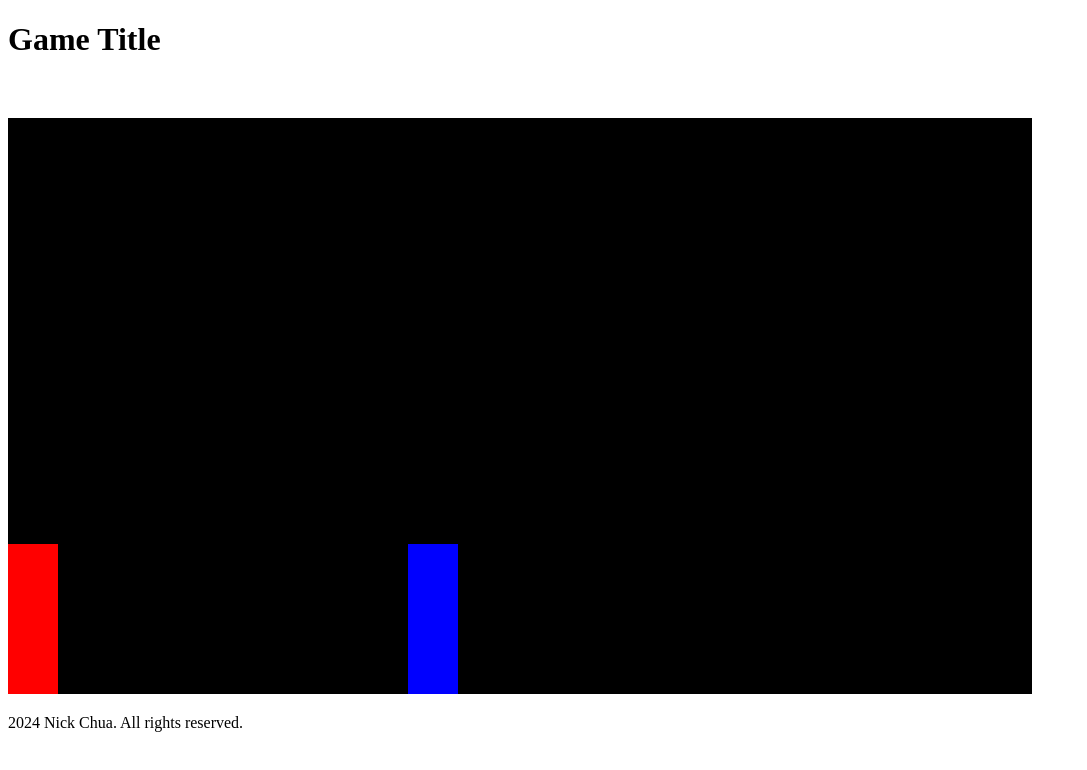
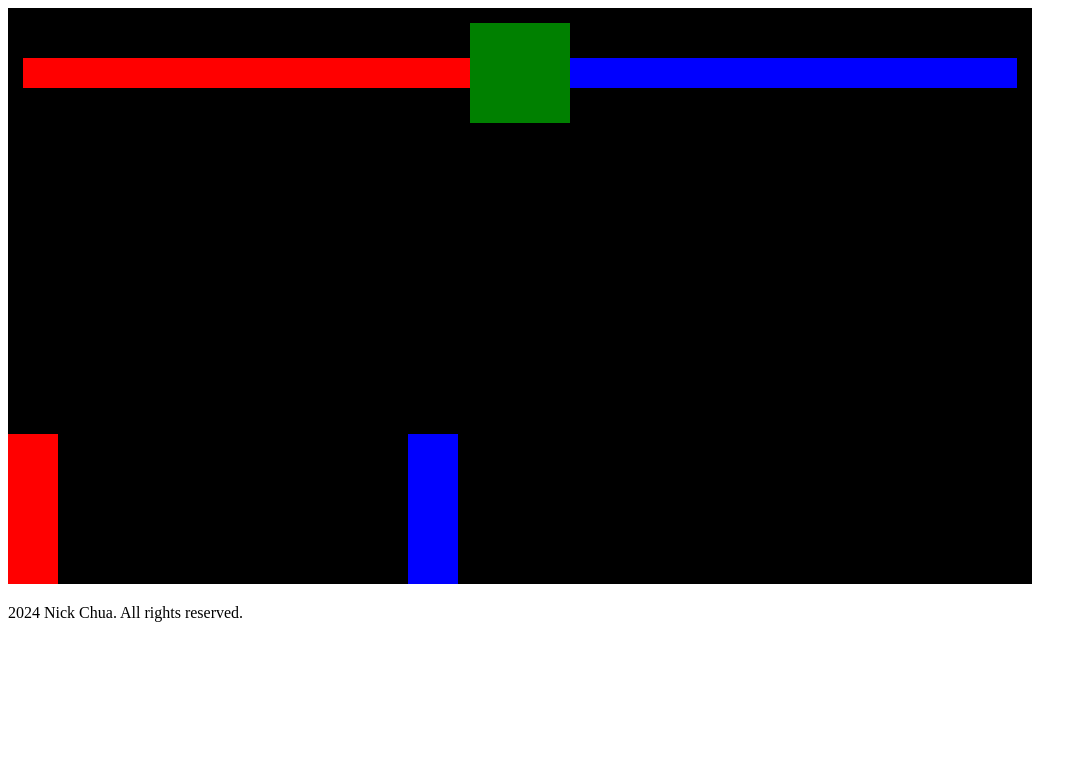
Before and after one commit to nchua3012/FACGameSubmission, a plain HTML site: page index.html in a window 1280 px wide. Shown: the whole page, without its empty margins (0-1087 px from the left). Drawn offline with Linux system fonts and the light colour scheme.

Commit message:
Player & enemy health bars added

```diff
--- a/index.html
+++ b/index.html
@@ -3,25 +3,97 @@
 <head>
     <title>Nick Chua's FAC Game</title>
     <meta charset="UTF-8" />
-
+    <style>
+    * {
+        box-sizing: border-box;
+    }
+    </style>
 </head>
 
 
 <body>
-<h1>Game Title</h1>
-<br>
-    <main>
-        <section id="canvas">
-            <h2></h2>
-            <p></p>
-            <canvas></canvas>
-            <script src="index.js"></script>
-    </section>
+    <!--HealthBarPrimary-->
+    <div style="position: relative; display: inline-block;">
+        <!--HealthBarSecondary-->
+        <div style="
+            position: absolute;
+            display: flex;
+            width: 100%;
+            align-items: center;
+            padding: 1.5%
+            ">
 
-    </main>
+            <!--Player Health-->
 
-    <footer>
-        <p>2024 Nick Chua. All rights reserved.</p>
-    </footer>
+            <div style = "
+            position: relative;
+            height: 30px;
+            width: 100%;
+            display: flex;
+            justify-content: flex-end;">
+
+                <div style="
+                background-color: white;
+                height: 30px;
+                width: 100%">
+                </div>
+
+                <div id= "playerHealth"
+                div style = "
+                position: absolute;
+                background: red;
+                top: 0;
+                right: 0;
+                bottom: 0;
+                width: 100%">
+                </div>
+            </div>
+
+            <!--Timer-->
+
+            <div style="
+            background-color: green;
+            height: 100px;
+            width: 100px;
+            flex-shrink: 0;">
+            </div>
+
+            <!--Enemy Health-->
+
+            <div style = "
+            position: relative;
+            height: 30px;
+            width: 100%;">
+
+                <div style="
+                background-color: white;
+                height: 30px;">
+                </div>
+
+                <div id= "enemyHealth"
+                div style = "
+                position: absolute;
+                background: blue;
+                top: 0;
+                right: 0;
+                bottom: 0;
+                left: 0;">
+                </div>
+            </div>
+
+
+
+            <div></div>
+        </div>
+        <canvas></canvas>
+    </div>
+
+    <script src="index.js"></script>
+
 </body>
+
+<footer>
+<p>2024 Nick Chua. All rights reserved.</p>
+</footer>
+
 </html>
--- a/index.js
+++ b/index.js
@@ -28,6 +28,7 @@ constructor({position, velocity, color = 'red', offset }) {
 
         this.color = color
         this.isAttacking = false
+        this.health = 100
     }
 
 draw() {
@@ -170,7 +171,7 @@ function animate () {
     }
 
 
-// detect for collision
+// detect for collision.attacking
 
     if (
         rectangularCollision({
@@ -180,7 +181,9 @@ function animate () {
         player.isAttacking
     ) {
         player.isAttacking = false
-        console.log ('hit')
+        enemy.health -= 10
+        document.querySelector ('#enemyHealth').style.width = enemy.health + "%"
+
     }
 
     if (
@@ -191,7 +194,8 @@ function animate () {
         enemy.isAttacking
     ) {
         enemy.isAttacking = false
-        console.log ('bang')
+        player.health -= 10
+        document.querySelector ('#playerHealth').style.width = player.health + "%"
     }
 }
 
```
